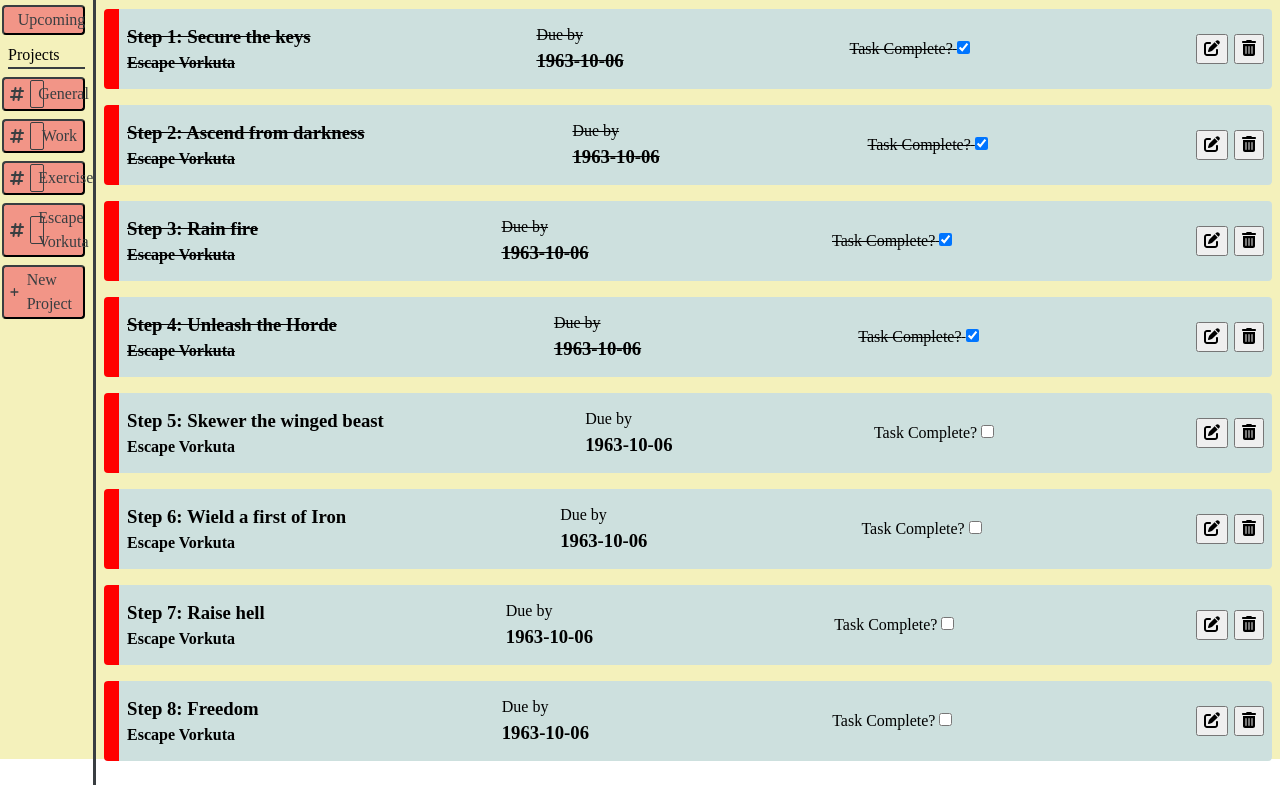
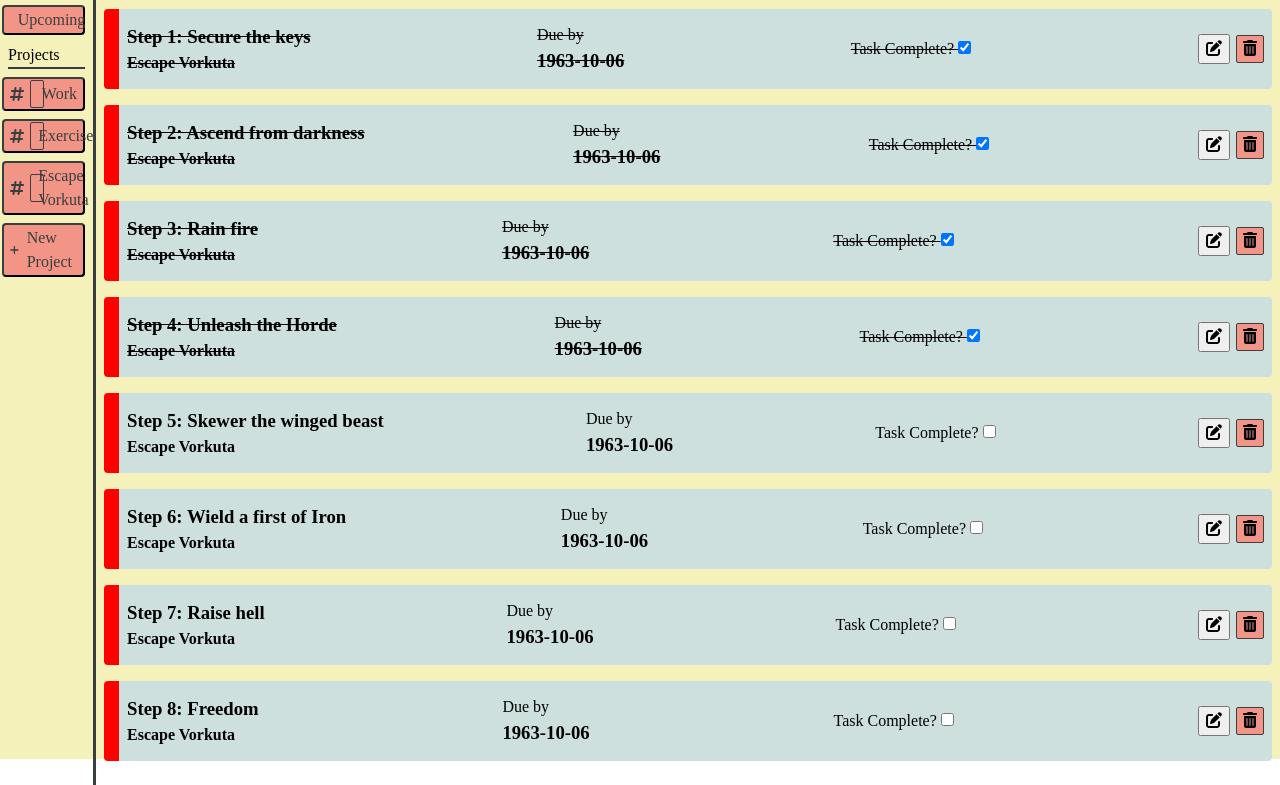
Before and after one commit to abdusali1234/odin-todo-list, a website built with webpack: page src/index.html in a window 1280 px wide. Both pictures are taken after a click on the button 37 px from the left and 175 px from the top of the page. Shown: the part 81-866 px from the top of the page. Built offline with nearby package versions, Linux system fonts and the light colour scheme.

Commit message:
fixed checkbox toggling. Added delete task and project functionality

```diff
--- a/src/DOMEvents.js
+++ b/src/DOMEvents.js
@@ -1,6 +1,7 @@
 import Task from "./task";
 import Project from "./project";
 import StorageController from "./storage";
+import { ta } from "date-fns/locale";
 
 
 class UserInterface {
@@ -75,16 +76,22 @@ class UserInterface {
         const cardsContainer = document.getElementById("cards-container");
         cardsContainer.innerHTML = '';
         StorageController.getAllTasks().forEach((task) => {
-            this.addTask(task);
-        })
+            const taskAsClass = new Task(task._title, task._dueDate, task._project, task._priority, task._complete, task._id);
+            this.addTask(taskAsClass);
+            task = taskAsClass;
+        });
+        StorageController.saveAllTasks();
     }
 
     displayProjects(){
         const projectsList = document.getElementById("projects-list");
         projectsList.innerHTML = '';
         StorageController.getAllProjects().forEach((project) => {
-            this.addProject(project);
-        })
+            this.addProject(new Project(project._title));
+            // console.log(project);
+            // console.log(project.constructor.name);
+        });
+        StorageController.saveAllProjects();
     }
 
     render() {
@@ -100,8 +107,15 @@ class UserInterface {
                 const cardDataId = card.getAttribute("data-id");
                 console.log(cardDataId);
                 const task = StorageController.getTaskById(parseInt(cardDataId));
-                console.log(task);
-                task.toggleComplete();
+                const taskAsClass = new Task(task._title, task._dueDate, task._project, task._priority, task._complete, task._id);
+                console.log(taskAsClass);
+                console.log(taskAsClass.constructor.name);
+                console.log(taskAsClass._id);
+                taskAsClass.toggleComplete();
+                const taskIndex = StorageController.tasks.findIndex(task => task._id === parseInt(cardDataId));
+                console.log(taskIndex);
+                StorageController.tasks[taskIndex] = taskAsClass;
+                console.log(taskAsClass);
                 StorageController.saveAllTasks();
                 this.render();
             })
@@ -109,12 +123,22 @@ class UserInterface {
 
 
 
+
+
         document.querySelectorAll(".delete-task").forEach(deleteBtn => {
             deleteBtn.addEventListener('click', () => {
                 const taskId = deleteBtn.closest("div").getAttribute("data-id");
-                // Not working. to fix
                 StorageController.deleteTask(parseInt(taskId));
-                StorageController.saveAllTasks();
+                this.render();
+            })
+        });
+
+        document.querySelectorAll(".delete-project").forEach(deleteBtn => {
+            deleteBtn.addEventListener('click', () => {
+                const projectBtn = deleteBtn.parentElement.parentElement;
+                console.log(projectBtn);
+                const projectName = projectBtn.querySelector(".sidebar-btn-text").textContent;
+                StorageController.deleteProject(projectName);
                 this.render();
             })
         })
@@ -150,12 +174,12 @@ const DomEvents = () => {
         event.preventDefault();
         const projectTitle = newProjectEntry.title.value;
         const project = new Project(projectTitle);
-        ui.addProject(project);
         newProjectDialog.close();
         newProjectEntry.reset();
         ui.addAllProjectsToForm();
         StorageController.addProject(project);
         StorageController.saveAllProjects();
+        ui.render();
     })
 
     newTaskEntry.addEventListener('submit', (event) => {
@@ -165,11 +189,14 @@ const DomEvents = () => {
         const taskProject = document.getElementById('project-select').value.trim();
         const taskPriority = document.querySelector("input[name='priority']:checked").value;
         const task = new Task(taskTitle, taskDueDate, taskProject, taskPriority, false, Task.generateId());
-        ui.addTask(task);
+        console.log(task);
+        console.log(task.constructor.name);
+        StorageController.addTask(task);
+        StorageController.saveAllTasks();
+        ui.render();
         newTaskDialog.close();
         newTaskEntry.reset();
-        StorageController.addTask(task);
-        StorageController.saveAllTasks();
+
     })
 
     document.addEventListener("DOMContentLoaded", (event) => {
--- a/src/storage.js
+++ b/src/storage.js
@@ -9,7 +9,6 @@ export default class StorageController {
 
     static addTask(task) {
         StorageController.tasks.push(task);
-        StorageController.saveAllTasks();
     }
 
     static getAllTasks(){
@@ -22,6 +21,7 @@ export default class StorageController {
 
     static deleteTask(taskId){
         StorageController.tasks = StorageController.tasks.filter((task) => task._id !== taskId);
+        StorageController.tasks = StorageController.tasks.filter(task => task != null);
         StorageController.saveAllTasks();
         // const taskIndex = StorageController.tasks.findIndex((task) => task.id === taskId);
         // if (taskIndex !== -1){
@@ -46,14 +46,11 @@ export default class StorageController {
     }
 
     static deleteProject(projectName){
-        // const projectIndex = StorageController.projects.findIndex((project) => project.title === projectName);
-        // if (projectIndex !== -1){
-        //     StorageController.projects.splice(projectIndex, 1);
-        // } else {
-        //     console.error(`Cannot find task with ID ${projectName}`);
-        // };
         StorageController.projects = StorageController.projects.filter((project) => project._title !== projectName);
+        StorageController.projects = StorageController.projects.filter(project => project != null);
         StorageController.tasks = StorageController.tasks.filter((task) => task._project !== projectName );
+        StorageController.tasks = StorageController.tasks.filter(task => task != null)
+
         StorageController.saveAllProjects();
         StorageController.saveAllTasks();
 
--- a/src/style.css
+++ b/src/style.css
@@ -144,7 +144,8 @@ main {
   text-align: left;
 }
 
-.delete-project {
+.delete-project,
+.delete-task {
   background-color: var(--light-red);
   color: var(var(--black));
   border: solid 1px var(--black);
--- a/src/task.js
+++ b/src/task.js
@@ -52,10 +52,11 @@ export default class Task {
         this._complete = !this._complete;
     }
 
-    static taskId = 0;
+    static taskId = JSON.parse(localStorage.getItem('taskId')) || 0;
 
     static generateId(){
-        console.log(this.taskId);
-        return Task.taskId++;
+        Task.taskId++;
+        localStorage.setItem('taskId', Task.taskId);
+        return Task.taskId;
     }
 }
```
Also changed, not shown: 1 other file.
